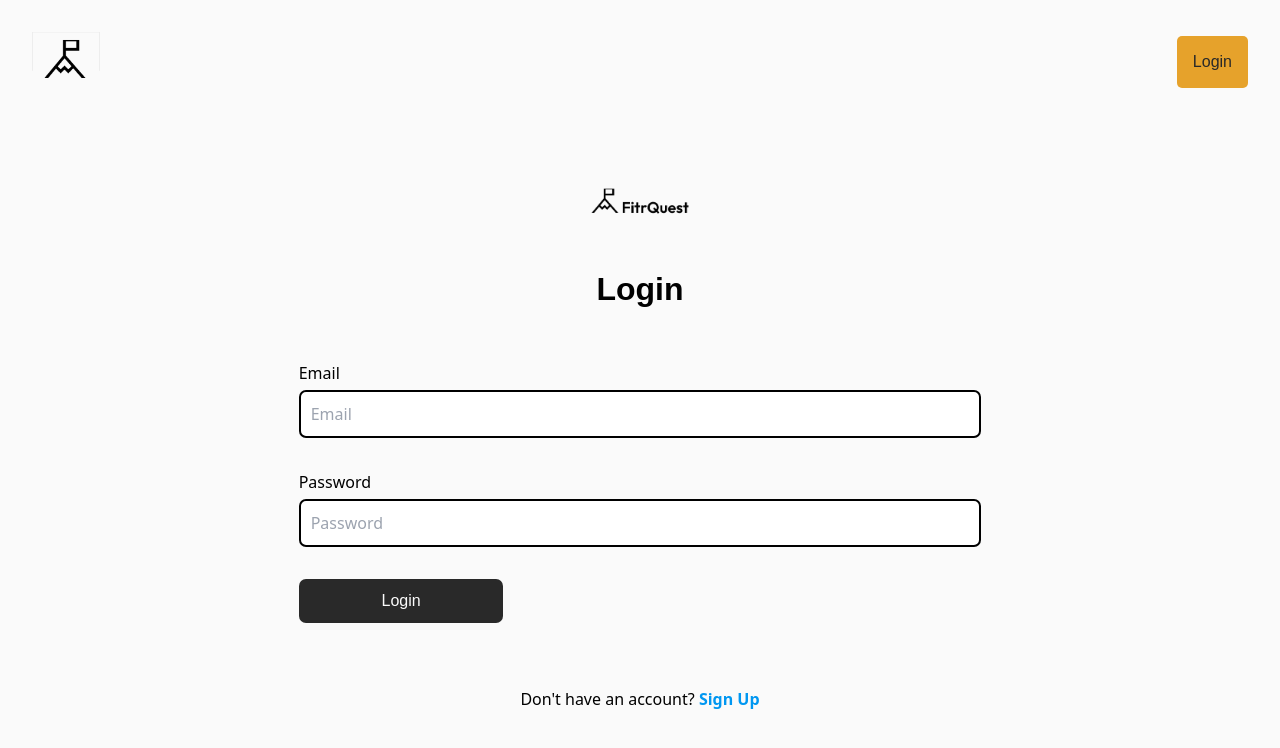
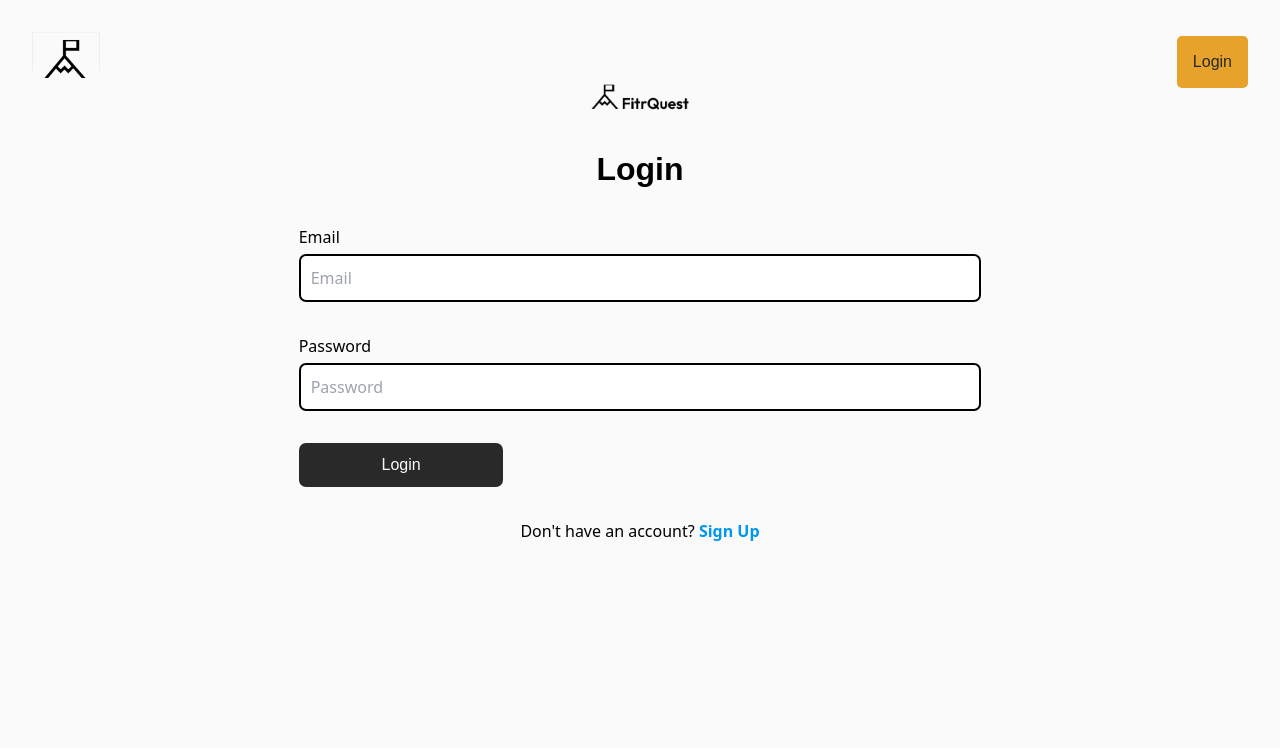
Before and after one commit to Nathan-47/fitrquest, a React (Vite) app in the folder src/: page /login in a window 1280 px wide. Shown: the top 748 px of the page. Built offline with nearby package versions, Linux system fonts and the light colour scheme; a web font is replaced by a local one.

Commit message:
Updated styling for login and signup components

```diff
--- a/src/index.css
+++ b/src/index.css
@@ -459,7 +459,7 @@ a {
   display: flex;
   justify-content: center;
   width: 100%;
-  margin-top: 4em;
+  margin-top: 0em;
   flex-direction: column;
   align-items: center;
 }
@@ -468,20 +468,21 @@ a {
   display: flex;
   justify-content: center;
   width: 45%;
-  margin-top: 4em;
+  margin-top: 0em;
   flex-direction: column;
   align-items: center;
 }
 .login-logo {
   width: 100px;
   margin: auto;
+  margin-top: -2.5em;
 }
 .auth-title {
   font-size: 2rem;
   font-weight: 700;
   font-family: 'Outfit', sans-serif;
-  margin-top: 1.5em;
-  margin-bottom: 1.5em;
+  margin-top: 1em;
+  margin-bottom: 1em;
   text-align: center;
 }
 .input-box, .password-input {
@@ -506,7 +507,7 @@ a {
   border: 2px solid #000;
   transition: 0.1s ease-in;
 }
-.no-login {margin-top: 4em;}
+.no-login {margin-top: 2em;}
 .account-link {
   color: #0097f1;
   font-weight: 800;
@@ -523,8 +524,5 @@ a {
 
 @media screen and (max-width: 500px) {
 #signup-wrapper, #login-wrapper {width: 90%;}
-}
-
-@media screen and (max-width: 300px) {
 .auth-btn {width: 100%;}
 }
```
